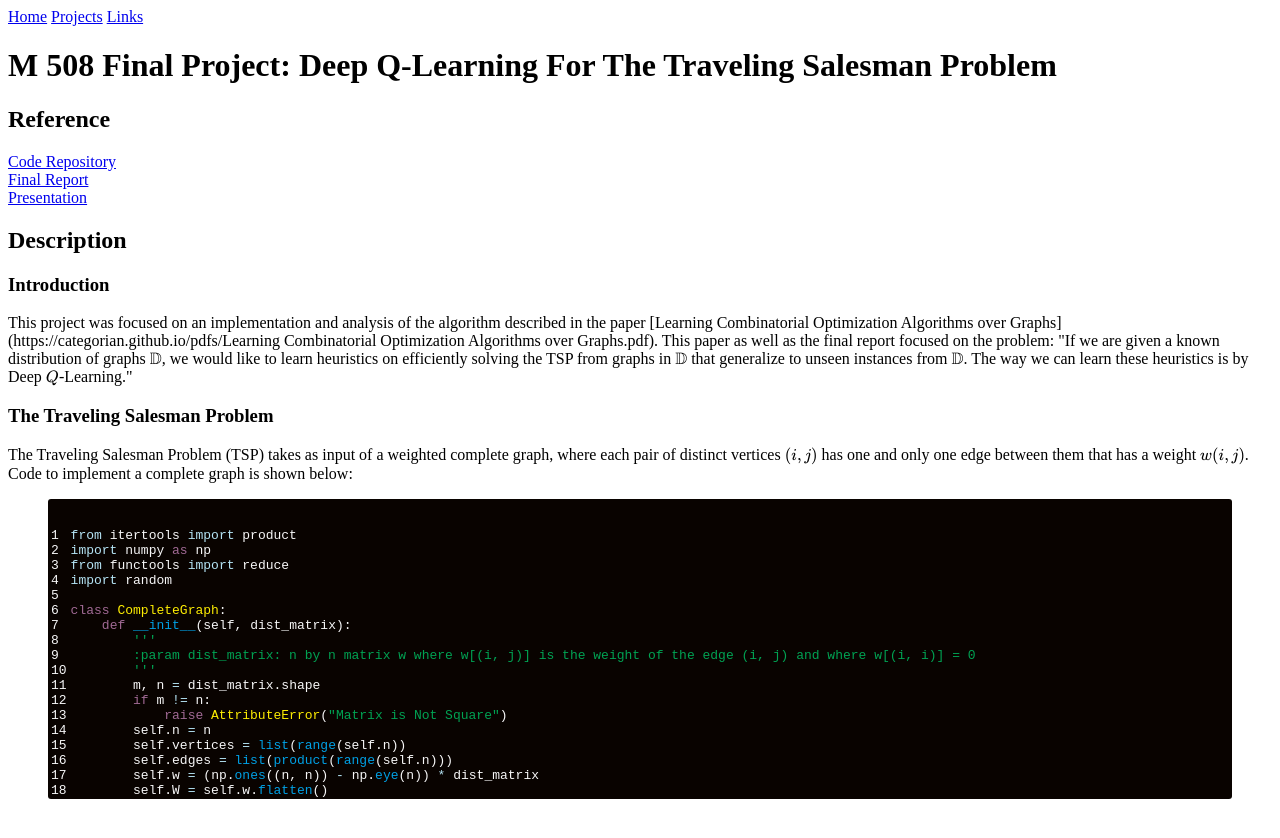
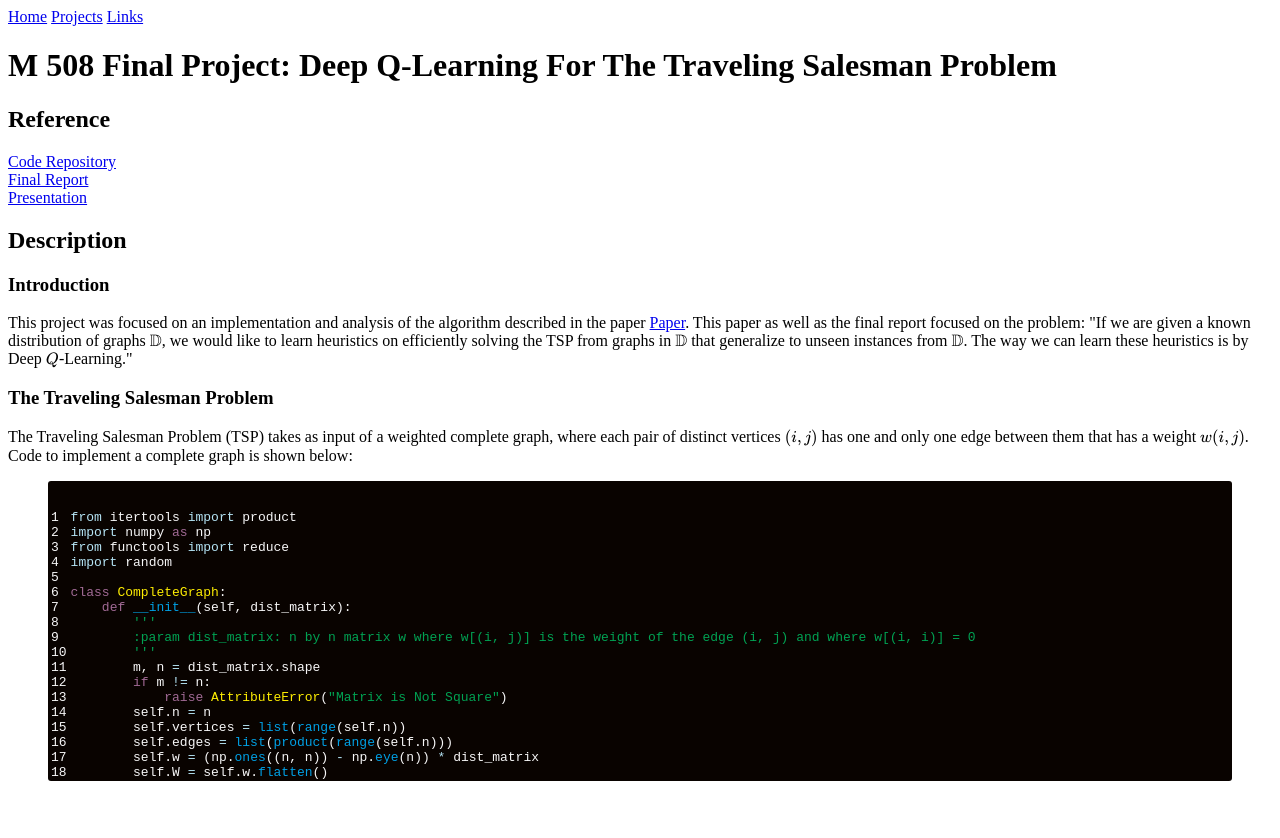
Before and after one commit to CategorIAN/categorian.github.io, a Jekyll site: the page built from projects/msu/m_508/q_learning_for_tsp.md, in a window 1280 px wide. Shown: the top 838 px of the page. Built offline with Jekyll 4.4.1, drawn with Linux system fonts in a browser that asks for light colours; formulas are drawn with MathJax 3.

Commit message:
Update q_learning_for_tsp.md

```diff
--- a/projects/msu/m_508/q_learning_for_tsp.md
+++ b/projects/msu/m_508/q_learning_for_tsp.md
@@ -13,7 +13,7 @@ layout: default
 <h2>Description</h2>
 <h3>Introduction</h3>
 <p>
-This project was focused on an implementation and analysis of the algorithm described in the paper [Learning Combinatorial Optimization Algorithms over Graphs](https://categorian.github.io/pdfs/Learning Combinatorial Optimization Algorithms over Graphs.pdf). This paper as well as the final report focused on the problem: "If we are given a known distribution of graphs \(\mathbb{D}\), we would like to learn heuristics on efficiently solving the TSP from graphs in \(\mathbb{D}\) that generalize to unseen instances from \(\mathbb{D}\). The way we can learn these heuristics is by Deep \(Q\)-Learning."
+This project was focused on an implementation and analysis of the algorithm described in the paper <a href = "{{ site.url }}{{ site.baseurl }}/pdfs/Learning Combinatorial Optimization Algorithms over Graphs.pdf">Paper</a>. This paper as well as the final report focused on the problem: "If we are given a known distribution of graphs \(\mathbb{D}\), we would like to learn heuristics on efficiently solving the TSP from graphs in \(\mathbb{D}\) that generalize to unseen instances from \(\mathbb{D}\). The way we can learn these heuristics is by Deep \(Q\)-Learning."
 </p>
 <h3>The Traveling Salesman Problem</h3>
 <p>
```
